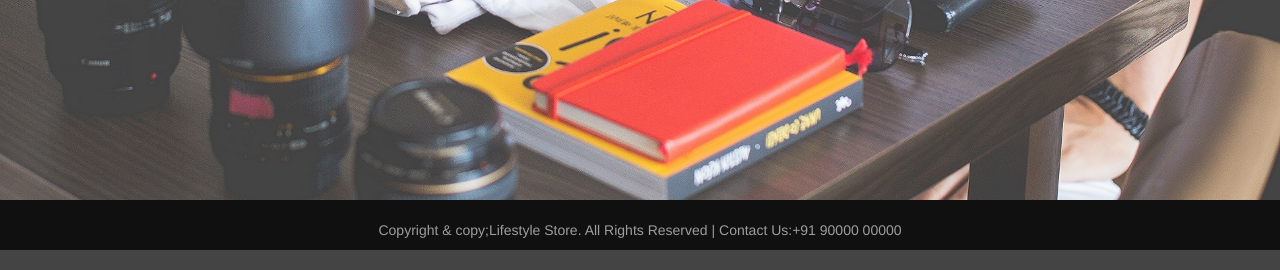
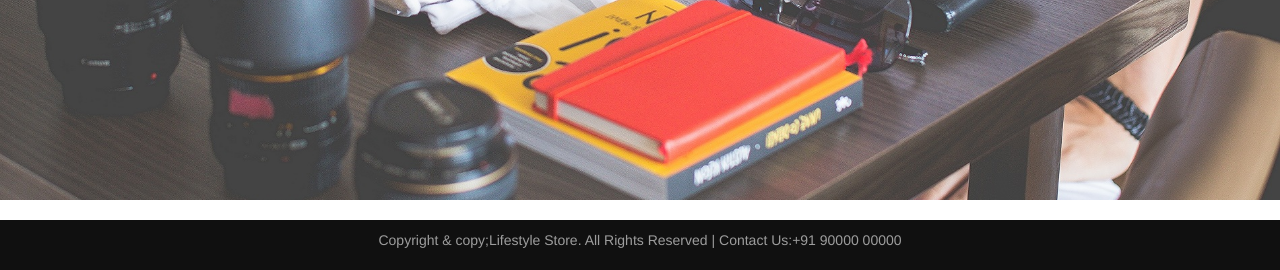
Before and after one commit to Bandi-Saideva-Goud/-Ecommerce-Site, a PHP site: page /index.php in a window 1280 px wide. Shown: the part 631-901 px from the top of the page. Run offline with PHP 8.4, Linux system fonts and the light colour scheme; data that the repository does not hold is empty.

Commit message:
Update index.css

```diff
--- a/includes/index.css
+++ b/includes/index.css
@@ -38,7 +38,8 @@ html, body {
 
 footer{
     position: relative;
-    padding-top: 20px;
+    padding: 10px 0;
+    margin-top: 20px;
     background-color: #101010;
     color: #9d9d9d;
     bottom: 0;
```
